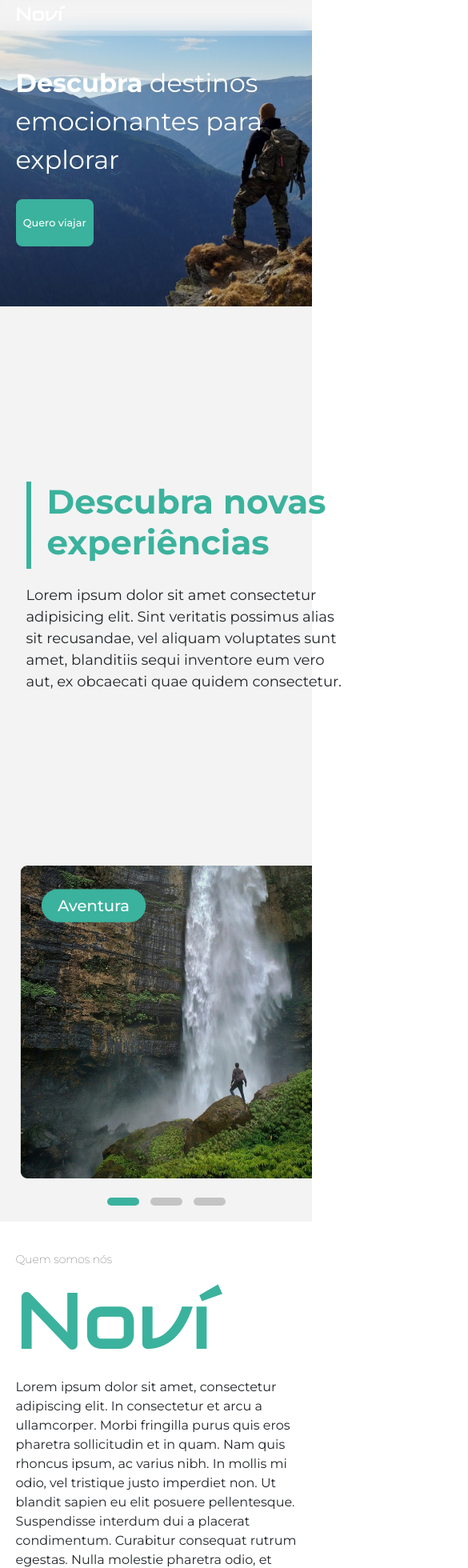
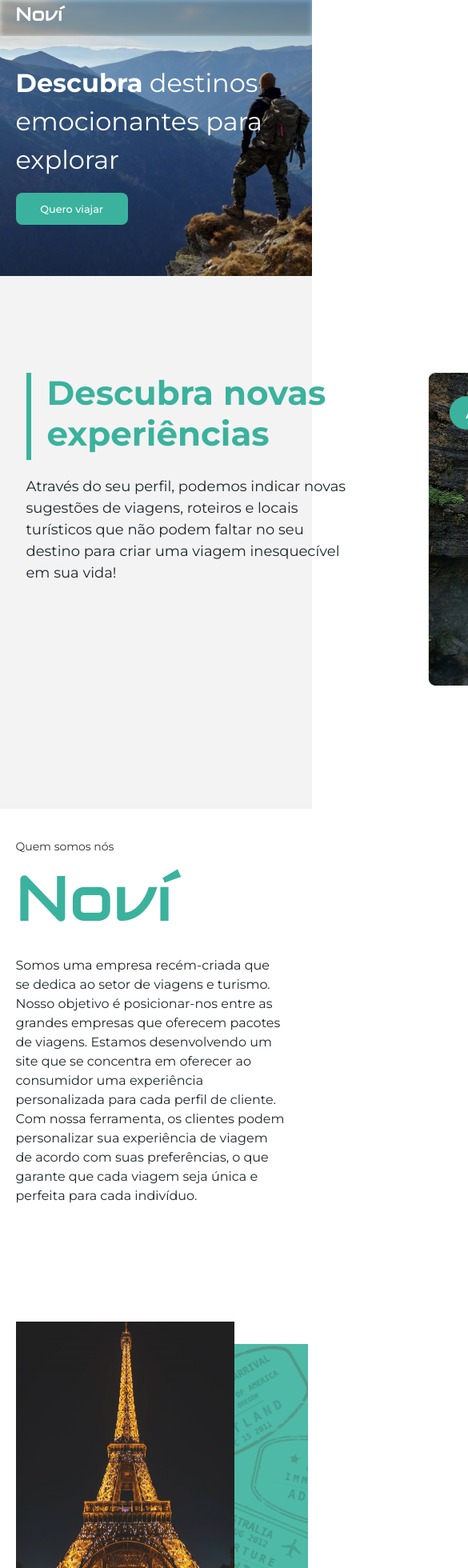
Before and after one commit to StartFuture/novi-frontend, a React (Create React App) app: page / in a window 390 px wide. Shown: the top 1960 px of the page at 80% size, 585 px wide, since content can reach past the window. Built offline with nearby package versions, Linux system fonts and the light colour scheme; no server answers; the HTML template or start-up script is replaced by a standard one.

Commit message:
refactor(LandingPage) - Adjusting details

```diff
--- a/src/components/footer.jsx
+++ b/src/components/footer.jsx
@@ -1,4 +1,6 @@
 import React from "react";
+
+import { Link } from "react-router-dom";
 
 import '../assets/css/footer.css';
 import Facebook from '../assets/svg/facebookFooterIcon.svg';
@@ -18,9 +20,9 @@ export default function Footer(){
                 <a href="#">Suporte</a>
             </div>
             <div className="socialMedias">
-                <img src={Facebook} alt="Icone Facebook" />
-                <img src={Instagram} alt="Icone Instagram" />
-                <img src={Tiktok} alt="Icone Tiktok" />
+                <Link to='https://www.facebook.com/startfuturebootcamp/' target="_blank" className="link"><img src={Facebook} alt="Icone Facebook" /></Link>
+                <Link to='https://www.instagram.com/startfuturebootcamp/' target="_blank" className="link"><img src={Instagram} alt="Icone Instagram" /></Link>
+                <Link to='https://www.tiktok.com/@startfuturebootcamp' target="_blank" className="link"><img src={Tiktok} alt="Icone Tiktok" /></Link>
             </div>
         </div>
     )
--- a/src/pages/landingPage/assets/css/landingPage.css
+++ b/src/pages/landingPage/assets/css/landingPage.css
@@ -120,7 +120,7 @@ gap: 200px;}
         "LpUsText"
         "LpOurImage"
         "LpBackgroundUs";
-        height: 100vh;
+        height: 100%;
         width: 100vh;
         /* height: 160vh;
         max-height: 100vh;
@@ -147,19 +147,18 @@ gap: 200px;}
 
     .LpOurImage {
         position: relative;
-        width: 40vh;
-        height: 40vh;
+        width: 70vw;
+        height: 76%;
         left: 0;
         top: 0;
         z-index: 1;
     }
 
     .LpBackgroundUs {
-        position: relative;
-        width: 52vw;
-        height: 40vh;
-        left: 20%;
-        bottom: 95%;
+        width: 51vw;
+        height: 34%;
+        left: 22%;
+        top: 58%;
     }
 
     #layoutCarrosel{
@@ -183,23 +182,21 @@ gap: 200px;}
 }
 
 /*Tablet Query*/
-@media (min-width: 1px) and (max-width:768px) {
+@media (min-width: 481px) and (max-width:768px) {
 
     .carroselTopContainer {
 
     flex-direction: column;
-justify-content: flex-start;
-margin-bottom: 500px;
-margin-top: 180px;}
+    justify-content: flex-start;
+    margin-bottom: 500px;
+    margin-top: 180px;}
 
     .LPNavbar .btnLandingPage {
         display: none;
     }
 
     .LPBanner .btnLandingPage {
-        width: 25vw;
-        height: 7vh;
-        padding: 1%;
+        padding: 2% 4%;
         margin-top: 3vh;
         font-size: .8rem;
     }
@@ -226,7 +223,7 @@ margin-top: 180px;}
         "LpUsText"
         "LpOurImage"
         "LpBackgroundUs";
-        height: 160vh;
+        height: 100%;
         width: 108vw;
     }
 
@@ -242,19 +239,18 @@ margin-top: 180px;}
 
     .LpOurImage {
         position: relative;
-        width: 75vw;
-        height: 85vh;
+        width: 75%;
+        height: 95%;
         left: 0;
         top: 0;
         z-index: 1;
     }
 
     .LpBackgroundUs {
-        position: relative;
-        width: 62.5vw;
-        height: 85vh;
-        left: 30%;
-        bottom: 95%;
+        width: 48.5%;
+        height: 42%;
+        left: 44%;
+        top: 54%;
     }
 
     #noviLogoUs {
--- a/src/pages/landingPage/assets/css/landingPageTop.css
+++ b/src/pages/landingPage/assets/css/landingPageTop.css
@@ -11,7 +11,7 @@
     display: flex;
 	justify-content: space-between;
 	align-items: center;
-    backdrop-filter: blur(10px);
+    backdrop-filter: blur(3px) brightness(70%);
     max-height: 10vh !important;
     padding: 1% 5%;
 }
@@ -28,9 +28,7 @@
 }
 
 .btnLandingPage {
-    width: 12%;
-	height: 14%;
-    padding: 1%;
+    padding: 1% 1.5%;
 	display: flex;
 	align-items: center;
 	justify-content: center;
--- a/src/pages/landingPage/assets/css/landingPageUs.css
+++ b/src/pages/landingPage/assets/css/landingPageUs.css
@@ -9,6 +9,7 @@
     padding: 10% 5%;
     background-color: #FFF;
     position: relative;
+    height: 100vh;
 }
 
 .LpUsText {
@@ -16,7 +17,7 @@
 }
 
 .h4AboutUs {
-    font-weight: 300;
+    font-weight: 400;
     color: #2D2D2D;
     font-size: 16px;
 }
@@ -37,22 +38,20 @@
 
 .LpOurImage {
     position: absolute;
-    width: 70vh;
-    height: 70vh;
+    width: 33%;
+    height: 65%;
     left: 55%;
-    top: 15%;
+    top: 18%;
     z-index: 1;
 }
 
 .LpBackgroundUs {
     background-image: url('../img/lpBackgroundUs.png');
     background-color: var(--primary-color);
-    height: 70vh;
-    /* width: 88.4vh; */
-    width: 51.2vh;
+    width: 23%;
+    height: 66%;
     opacity: .9;
     position: absolute;
-    left: 75%;
-    bottom: 20%;
-
+    left: 77%;
+    bottom: 21%;
 }
--- a/src/pages/landingPage/components/CarrouselTop/CarrouselTopText/DescubraNovasExperiencias.jsx
+++ b/src/pages/landingPage/components/CarrouselTop/CarrouselTopText/DescubraNovasExperiencias.jsx
@@ -8,9 +8,9 @@ function DescubraNovasExperiencias() {
         <DivTextFather>
             <div className="divTextAlign">
                 <div className="BorderColor">
-                    <h2>Descubra novas<b></b> experiências</h2>
+                    <h2>Descubra novas experiências</h2>
                 </div>
-                <p>Lorem ipsum dolor sit amet consectetur adipisicing elit. Sint veritatis possimus alias sit recusandae, vel aliquam voluptates sunt amet, blanditiis sequi inventore eum vero aut, ex obcaecati quae quidem consectetur.</p>
+                <p>Através do seu perfil, podemos indicar novas sugestões de viagens, roteiros e locais turísticos que não podem faltar no seu destino para criar uma viagem inesquecível em sua vida!</p>
             </div>
         </DivTextFather>
 
--- a/src/pages/landingPage/components/CarrouselTop/style.ts
+++ b/src/pages/landingPage/components/CarrouselTop/style.ts
@@ -13,7 +13,6 @@ height: auto;
   margin: 0 auto;
   overflow: hidden;
   max-width: 705px;
-
   }
 
 .slideshowSlider {
--- a/src/pages/landingPage/components/landingPageTop.jsx
+++ b/src/pages/landingPage/components/landingPageTop.jsx
@@ -15,7 +15,7 @@ function LandingPageTop(){
             </header>
             <div className="LPBanner">
                 <p id="bannerPhrase"><b>Descubra</b> destinos emocionantes para explorar</p>
-                <button className="btnLandingPage"> Quero viajar  </button>
+                <button className="btnLandingPage"><Link to='/login' className="link">Quero viajar</Link></button>
             </div>
         </div>
     )
--- a/src/pages/landingPage/components/landingPageUs.jsx
+++ b/src/pages/landingPage/components/landingPageUs.jsx
@@ -11,11 +11,12 @@ function LandingPageUs(){
                 <h4 className="h4AboutUs">Quem somos nós</h4>
                 <h1 id="noviLogoUs"> Noví </h1>
                 <p className="descriptionUs">
-                    Lorem ipsum dolor sit amet, consectetur adipiscing elit. In consectetur et arcu a ullamcorper.
-                    Morbi fringilla purus quis eros pharetra sollicitudin et in quam. Nam quis rhoncus ipsum, ac varius nibh.
-                    In mollis mi odio, vel tristique justo imperdiet non. Ut blandit sapien eu elit posuere pellentesque.
-                    Suspendisse interdum dui a placerat condimentum. Curabitur consequat rutrum egestas. Nulla molestie pharetra
-                    odio, et molestie elit blandit in.
+                Somos uma empresa recém-criada que se dedica ao setor de viagens e turismo. Nosso objetivo é posicionar-nos
+                entre as grandes empresas que oferecem pacotes de viagens.
+                Estamos desenvolvendo um site que se concentra em oferecer ao consumidor uma experiência personalizada para
+                cada perfil de cliente. Com nossa ferramenta, os clientes podem personalizar sua experiência de viagem de
+                acordo com suas preferências, o que garante que cada viagem seja única e perfeita para cada indivíduo.
+
                 </p>
             </div>
                 <img className="LpOurImage" src={LpUs} alt="Nossa Imagem"/>
```
